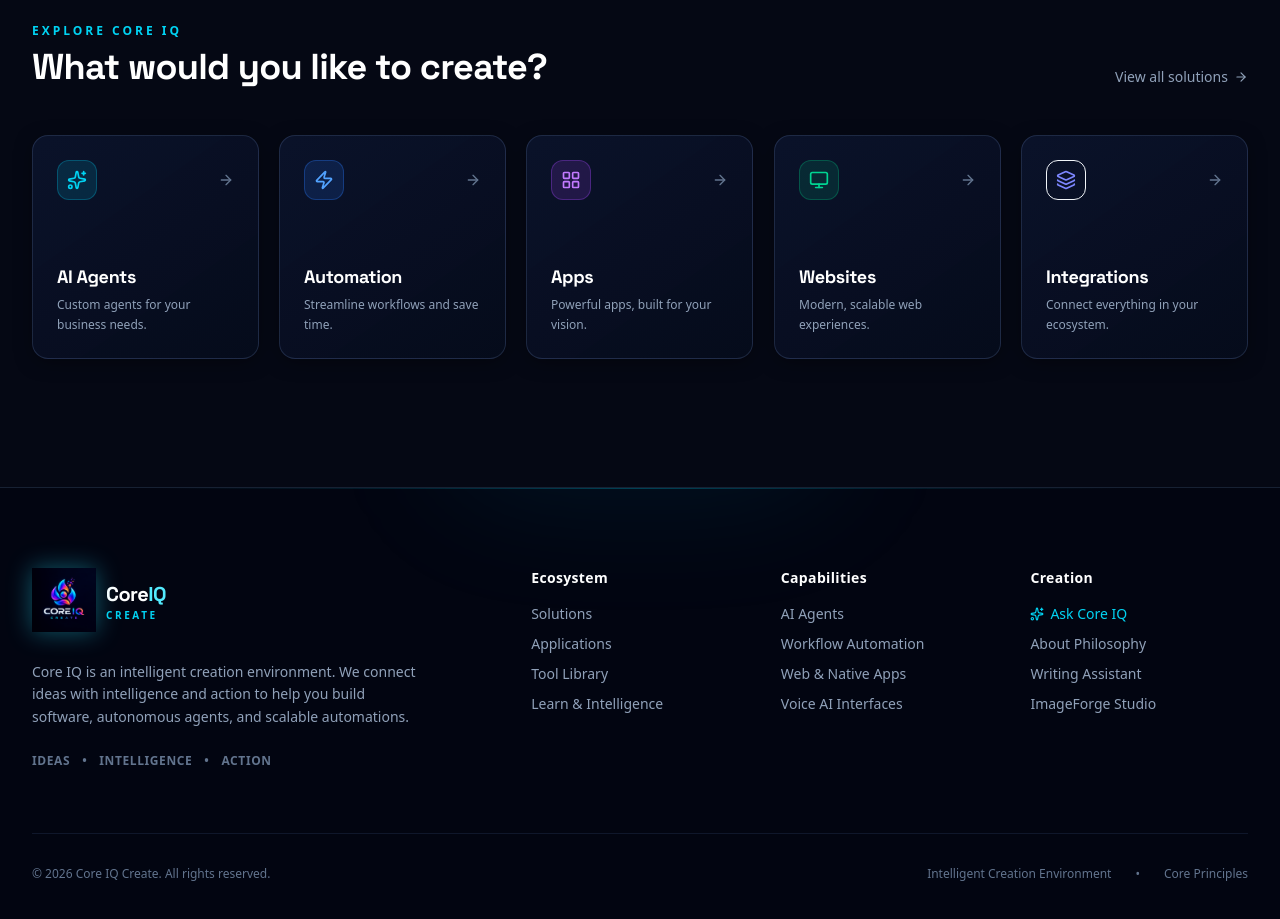
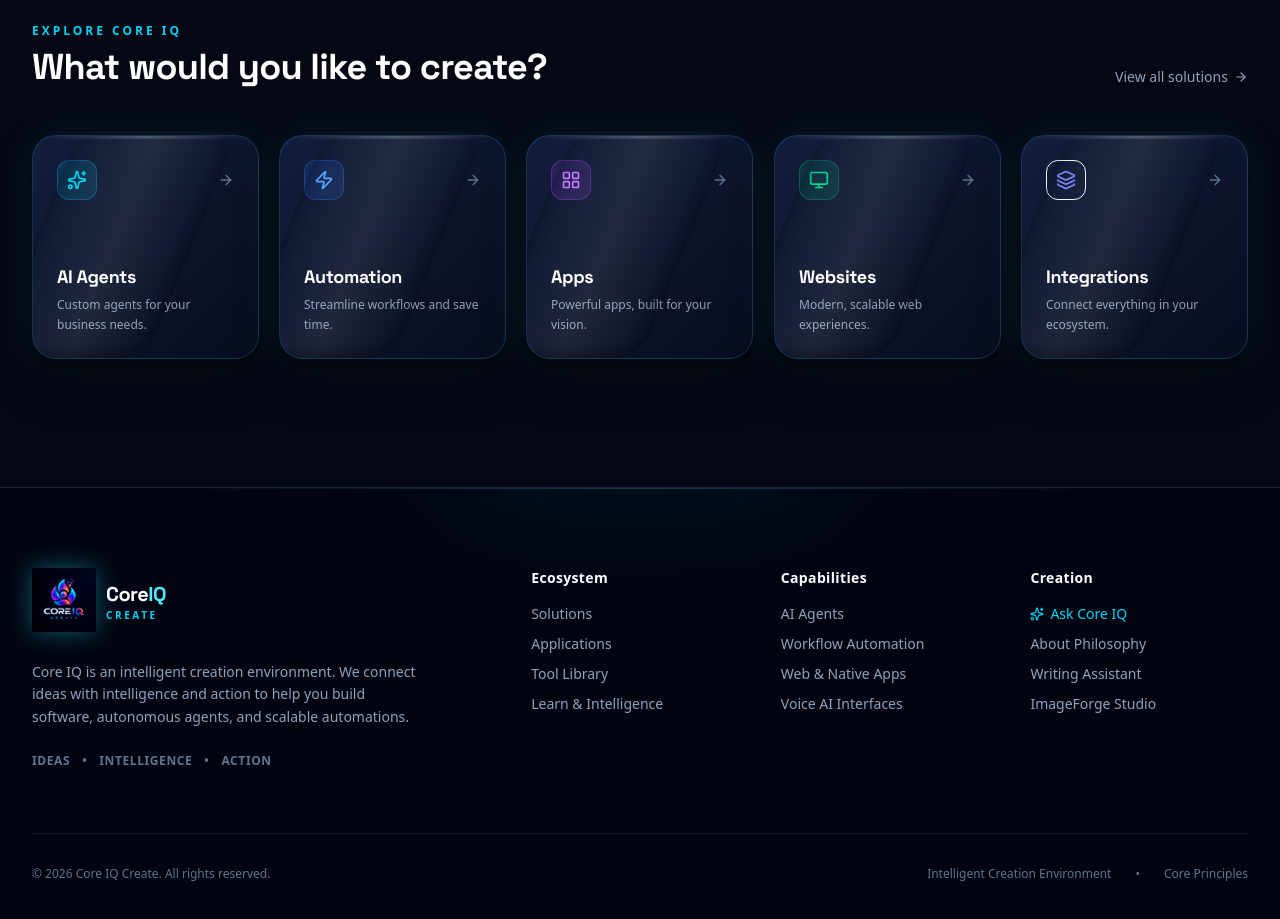
Before and after one commit to maat-swarm/Coreiqcreate, a React (Vite) app: page / in a window 1280 px wide. Shown: the part 2080-2999 px from the top of the page. Built offline with nearby package versions, Linux system fonts and the light colour scheme.

Commit message:
style: layered material depth for glass cards (default + hover + featured states)

```diff
--- a/src/index.css
+++ b/src/index.css
@@ -582,3 +582,77 @@
   .page-enter { animation:none!important; opacity:1!important; transform:none!important; }
   .animate-mark-pulse,.animate-mark-pulse-delay { animation:none!important; }
 }
+
+.coreiq-glass-card {
+  position: relative;
+  background: linear-gradient(135deg, rgba(22, 34, 68, 0.85) 0%, rgba(8, 14, 32, 0.92) 100%);
+  backdrop-filter: blur(12px);
+  -webkit-backdrop-filter: blur(12px);
+  border: 1px solid rgba(56, 189, 248, 0.2);
+  border-radius: 24px;
+  overflow: hidden;
+  box-shadow:
+    0px 6px 12px 0px rgba(0, 0, 0, 0.5),
+    0px 24px 48px -6px rgba(0, 0, 0, 0.4),
+    0px 0px 40px 0px rgba(34, 211, 238, 0.12);
+  transition: box-shadow 0.35s cubic-bezier(0.16, 1, 0.3, 1),
+              border-color 0.35s cubic-bezier(0.16, 1, 0.3, 1),
+              transform 0.35s cubic-bezier(0.16, 1, 0.3, 1);
+}
+
+.coreiq-glass-card::before {
+  content: "";
+  position: absolute;
+  top: 0;
+  left: 12px;
+  right: 12px;
+  height: 2px;
+  background: linear-gradient(90deg, rgba(255,255,255,0) 0%, rgba(255,255,255,0.4) 50%, rgba(255,255,255,0) 100%);
+  filter: blur(1px);
+  pointer-events: none;
+}
+
+.coreiq-glass-card::after {
+  content: "";
+  position: absolute;
+  inset: 0;
+  border-radius: inherit;
+  box-shadow: inset 0px -6px 12px 0px rgba(0, 0, 0, 0.35);
+  pointer-events: none;
+}
+
+.coreiq-glass-card:hover {
+  border-color: rgba(150, 230, 255, 0.5);
+  transform: translateY(-2px);
+  box-shadow:
+    0px 14px 24px 2px rgba(0, 0, 0, 0.75),
+    0px 60px 100px -8px rgba(0, 0, 0, 0.55),
+    0px 0px 70px 4px rgba(34, 211, 238, 0.4),
+    0px 0px 100px 8px rgba(168, 85, 247, 0.2);
+}
+
+.coreiq-glass-card:hover::before {
+  background: linear-gradient(90deg, rgba(255,255,255,0) 0%, rgba(255,255,255,0.8) 50%, rgba(255,255,255,0) 100%);
+  height: 3px;
+}
+
+.coreiq-glass-card--featured {
+  background: linear-gradient(43deg, rgba(120,170,255,1) 5%, rgba(30,50,100,0.95) 30%, rgba(2,4,12,1) 95%);
+  border: 2px solid rgba(150, 230, 255, 0.7);
+  box-shadow:
+    0px 14px 24px 2px rgba(0, 0, 0, 0.9),
+    0px 80px 120px -5px rgba(0, 0, 0, 0.7),
+    0px 0px 100px 5px rgba(34, 211, 238, 0.7),
+    0px 0px 140px 10px rgba(168, 85, 247, 0.35);
+}
+
+.coreiq-glass-card--featured::before {
+  background: linear-gradient(90deg, rgba(255,255,255,0) 0%, rgba(255,255,255,0.95) 50%, rgba(255,255,255,0) 100%);
+  height: 5px;
+  filter: blur(1.5px);
+  box-shadow: 0px 0px 20px 0px rgba(255, 255, 255, 0.6);
+}
+
+.coreiq-glass-card--featured::after {
+  box-shadow: inset 0px -10px 20px 0px rgba(0, 0, 0, 0.6);
+}
```
